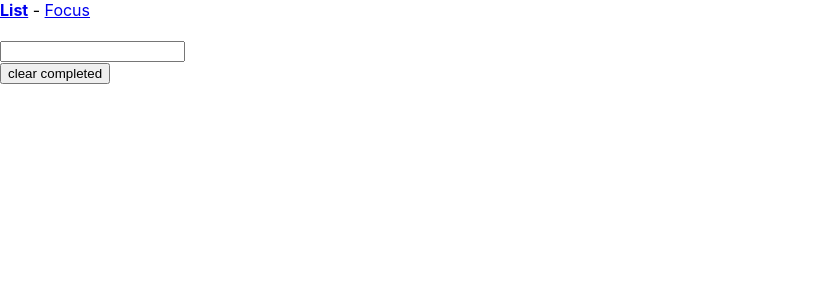
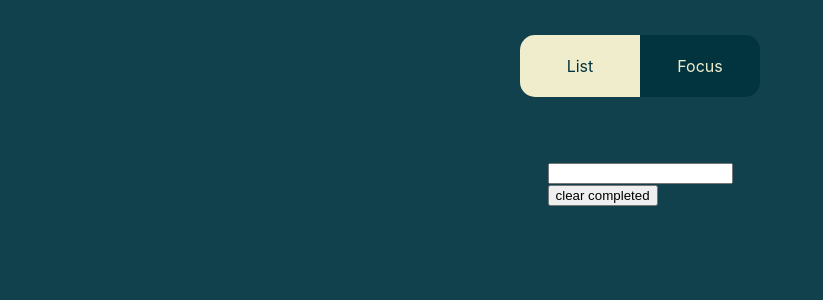
Before and after one commit to Yeonlisa/Todo-List, a React (Create React App) app: page / in a window 1280 px wide. Shown: the top 300 px of the page, without its empty margins (0-823 px from the left). Built offline with nearby package versions, Linux system fonts and the light colour scheme.

Commit message:
Style Tabs and App Layout

```diff
--- a/src/App.tsx
+++ b/src/App.tsx
@@ -5,23 +5,66 @@
 import { Task } from './types';
 import useLocalStorage from './hooks/use-local-storage';
 import TaskContext from './contexts/task-store';
+import styled from 'styled-components';
+import { colors, GlobalStyle } from './styles';
+
+const Layout = styled.div`
+  align-items: center;
+  display: flex;
+  flex-direction: column;
+  padding: 35px;
+`;
+
+const Nav = styled.nav`
+  display: flex;
+  margin-bottom: 45px;
+`;
+
+const TabButton = styled(NavLink)`
+  align-items: center;
+  background: #02343F;
+  color: #F0EDCC;
+  display: flex;
+  height: 62px;
+  justify-content: center;
+  text-decoration: none;
+  width: 120px;
+
+  &:first-child {
+    border-top-left-radius: 15px;
+    border-bottom-left-radius: 15px;
+  }
+
+  &:last-child {
+    border-top-right-radius: 15px;
+    border-bottom-right-radius: 15px;
+  }
+
+  &.active {
+    background: ${colors.primary};
+    color: #02343F;
+  }
+`;
 
 function App() {
   const [tasks, setTasks] = useLocalStorage<Task[]>('tasks', []);
 
   return (
+    <>
+      <GlobalStyle />
       <BrowserRouter>
         <TaskContext.Provider value={[tasks, setTasks]}>
-        <nav>
-          <NavLink exact to="/" activeStyle={{ fontWeight: 'bold' }}>
+          <Layout>
+            <Nav>
+              <TabButton exact to="/" activeClassName="active">
                 List
-          </NavLink>{' '}
-          -{' '}
-          <NavLink to="/focus" activeStyle={{ fontWeight: 'bold' }}>
+              </TabButton>
+              <TabButton to="/focus" activeClassName="active">
                 Focus
-          </NavLink>
-        </nav>
+              </TabButton>
+            </Nav>
             <br />
+
             <Switch>
               <Route exact path="/">
                 <ListScreen />
@@ -30,8 +73,10 @@
                 <FocusScreen />
               </Route>
             </Switch>
+          </Layout>
         </TaskContext.Provider>
       </BrowserRouter>
+    </>
   );
 }
 
--- /dev/null
+++ b/src/styles.ts
@@ -0,0 +1,12 @@
+import { createGlobalStyle } from "styled-components"
+
+export const colors = {
+    primary: "#F0EDCC",
+}
+
+export const GlobalStyle = createGlobalStyle`
+    body {
+        background: #10414C;
+        color: #F0EDCC;
+    }
+`;
```
Lines whose indentation alone changed are shown as unchanged.
